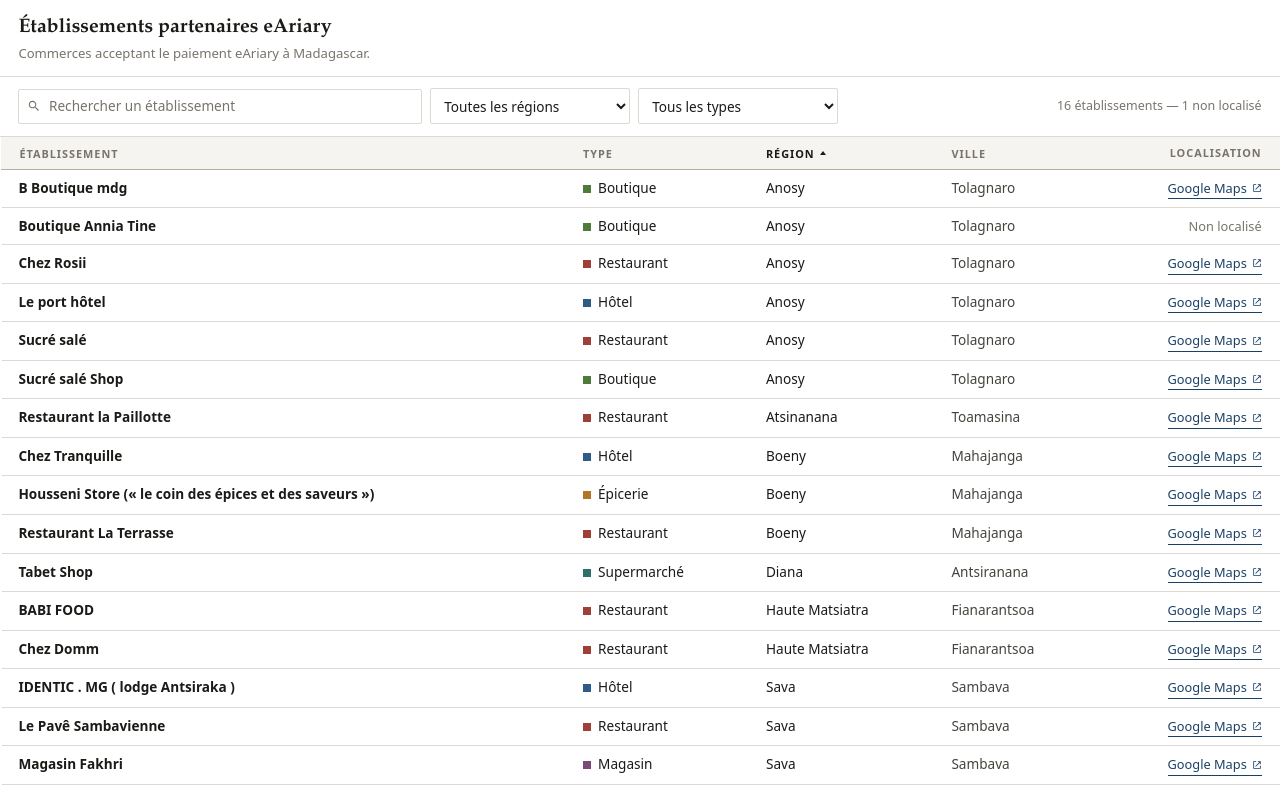
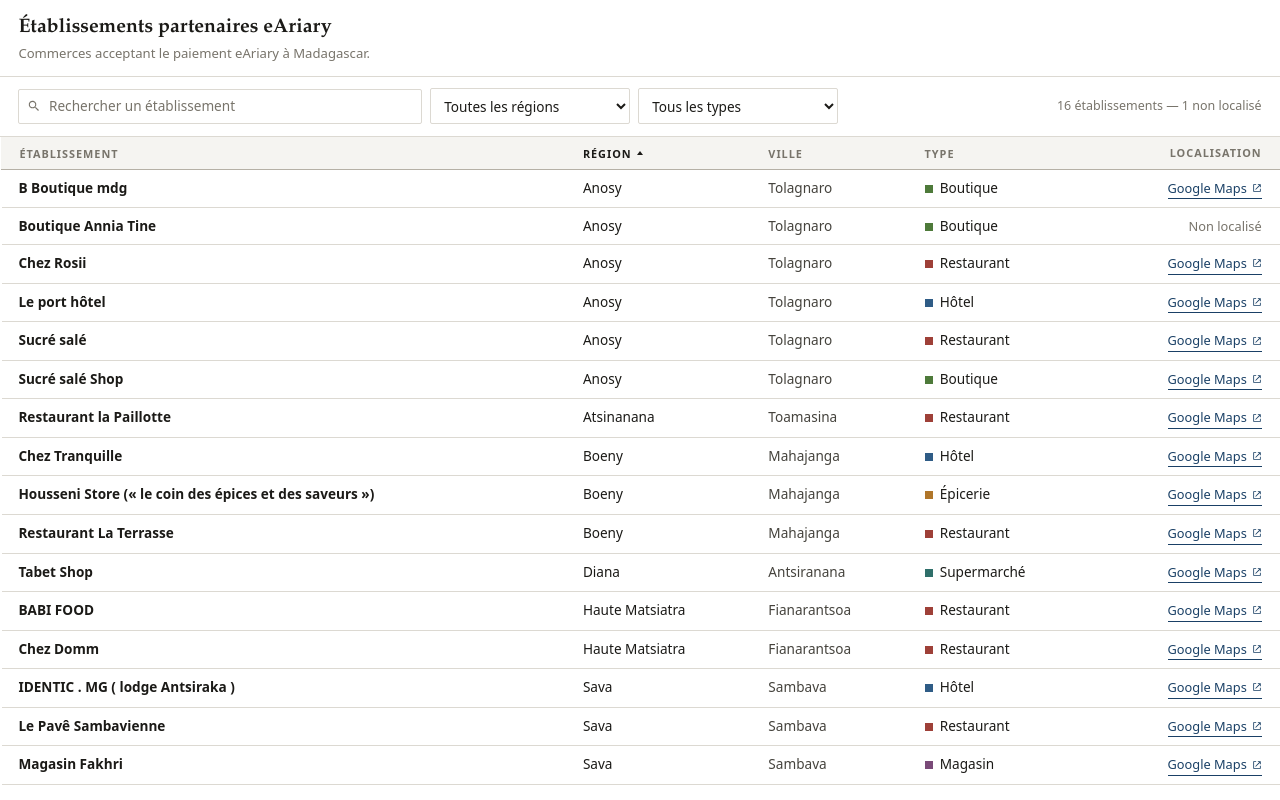
Before and after one commit to jejew03/carte-partenaire-eariary, a plain HTML site: page partenaires/tableau.html in a window 1280 px wide. Drawn offline with Linux system fonts and the light colour scheme; no server answers.

Commit message:
Place la région et la ville avant le type dans le tableau

```diff
--- a/partenaires/assets/tableau.css
+++ b/partenaires/assets/tableau.css
@@ -219,6 +219,12 @@
   .registre .c-nom { display: block; margin-bottom: 0.25rem; }
   .registre .c-nom::before { content: none; }
   .registre .c-nom button.nom { font-size: 0.9rem; }
+  /* La cellule devient un conteneur flex : son `gap` remplace la marge du
+     carré de couleur, qui ferait double espace. `baseline` réaligne le carré
+     sur le libellé, que `stretch` posait en haut de la ligne. */
+  .registre .c-type { align-items: baseline; }
+  .registre .c-type .swatch { margin-right: 0; }
+
   /* En bloc, téléphone et site tiennent côte à côte. */
   .registre .c-contact { flex-wrap: wrap; }
   .registre .c-contact .infos { flex-direction: row; flex-wrap: wrap; gap: 0.2rem 0.75rem; }
--- a/partenaires/assets/tableau.js
+++ b/partenaires/assets/tableau.js
@@ -22,8 +22,9 @@
   // ville -> région. La ligne reste dans le tableau sous ce libellé.
   var REGION_VIDE = "Région à préciser";
 
-  // Colonnes triables, par ordre d'apparition dans le tableau.
-  var TRIS = ["nom", "categorie", "region", "province"];
+  // Colonnes triables. La première valeur est le tri appliqué par défaut ; les
+  // autres suivent l'ordre d'apparition dans le tableau.
+  var TRIS = ["region", "nom", "province", "categorie"];
 
   // Champs facultatifs du Sheet, présents dans une fiche seulement s'ils sont
   // renseignés.
@@ -79,7 +80,7 @@
     // Cadrage posé par l'hôte : aucune commande dans l'interface, le visiteur
     // ne peut pas le défaire.
     ville: valeurUnique("ville"),
-    tri: parmi("tri", ["region", "nom", "categorie", "province"]),
+    tri: parmi("tri", TRIS),
     sens: param("sens", "asc") === "desc" ? "desc" : "asc",
     origine: param("origin", "*"),
   };
@@ -275,6 +276,8 @@
       etablissement.id === etat.selection ? "true" : "false"
     );
 
+    // L'ordre des cellules doit rester le même que celui des <th> de
+    // tableau.html.
     tr.innerHTML =
       '<td class="c-nom" data-label="Établissement">' +
       '<button type="button" class="nom">' +
@@ -282,17 +285,17 @@
       "</button>" +
       sousLigne(etablissement) +
       "</td>" +
+      '<td class="c-region" data-label="Région">' +
+      echapper(etablissement.region || REGION_VIDE) +
+      "</td>" +
+      '<td class="c-ville" data-label="Ville">' +
+      echapper(etablissement.province) +
+      "</td>" +
       '<td class="c-type" data-label="Type">' +
       '<span class="swatch" style="background:' +
       style.couleur +
       '"></span>' +
       echapper(etablissement.categorie) +
-      "</td>" +
-      '<td class="c-region" data-label="Région">' +
-      echapper(etablissement.region || REGION_VIDE) +
-      "</td>" +
-      '<td class="c-ville" data-label="Ville">' +
-      echapper(etablissement.province) +
       "</td>" +
       (afficheContact()
         ? '<td class="c-contact" data-label="Contact">' + contact(etablissement) + "</td>"
--- a/partenaires/tableau.html
+++ b/partenaires/tableau.html
@@ -52,18 +52,20 @@
         <caption class="sr-only">Établissements partenaires eAriary, triables par colonne</caption>
         <thead>
           <tr>
-            <!-- data-tri = clé de tri lue par tableau.js. -->
+            <!-- data-tri = clé de tri lue par tableau.js. L'ordre des colonnes
+                 doit rester le même que celui des cellules produites par la
+                 fonction `ligne` de tableau.js. -->
             <th scope="col" data-tri="nom" aria-sort="none">
               <button type="button">Établissement</button>
-            </th>
-            <th scope="col" data-tri="categorie" aria-sort="none">
-              <button type="button">Type</button>
             </th>
             <th scope="col" data-tri="region" aria-sort="none">
               <button type="button">Région</button>
             </th>
             <th scope="col" data-tri="province" aria-sort="none">
               <button type="button">Ville</button>
+            </th>
+            <th scope="col" data-tri="categorie" aria-sort="none">
+              <button type="button">Type</button>
             </th>
             <!-- Colonne révélée par tableau.js si le Sheet porte un téléphone
                  ou un site ; masquée sinon. -->
```
Also changed, not shown: 1 other file.
